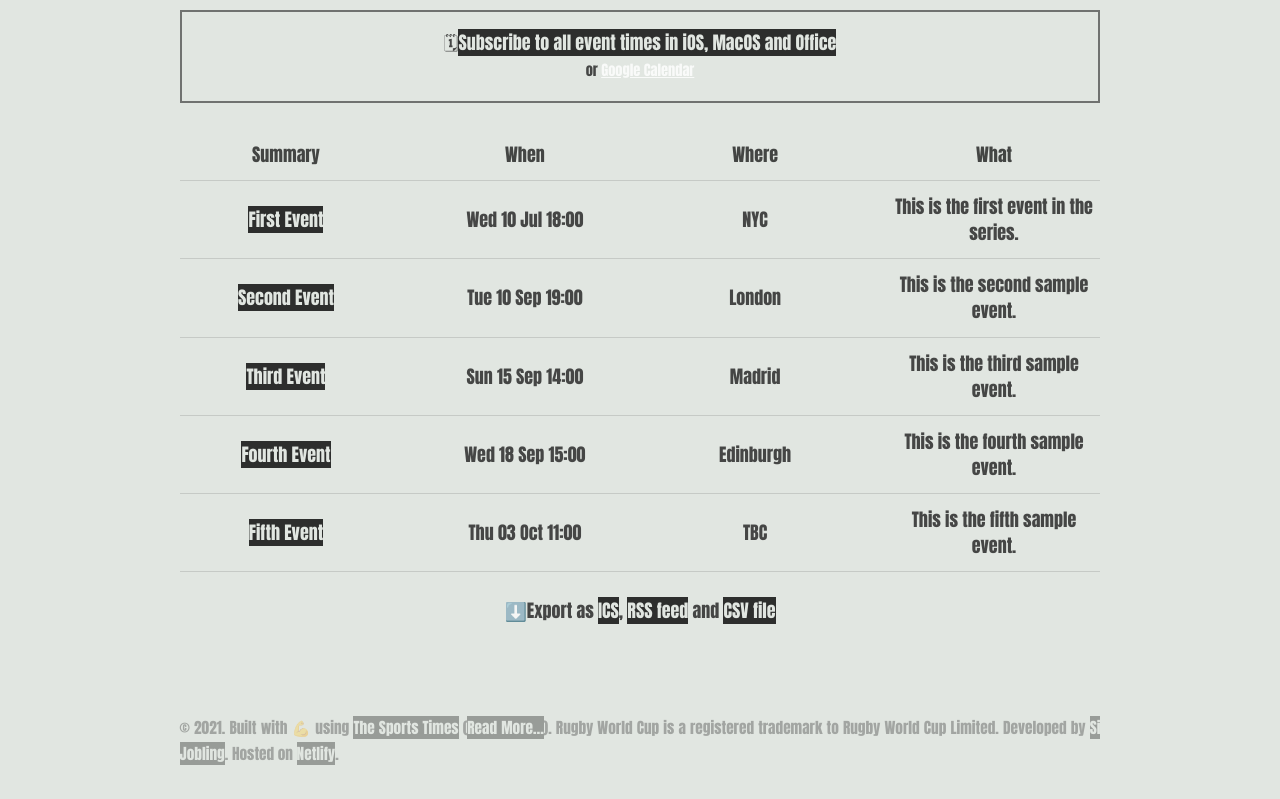
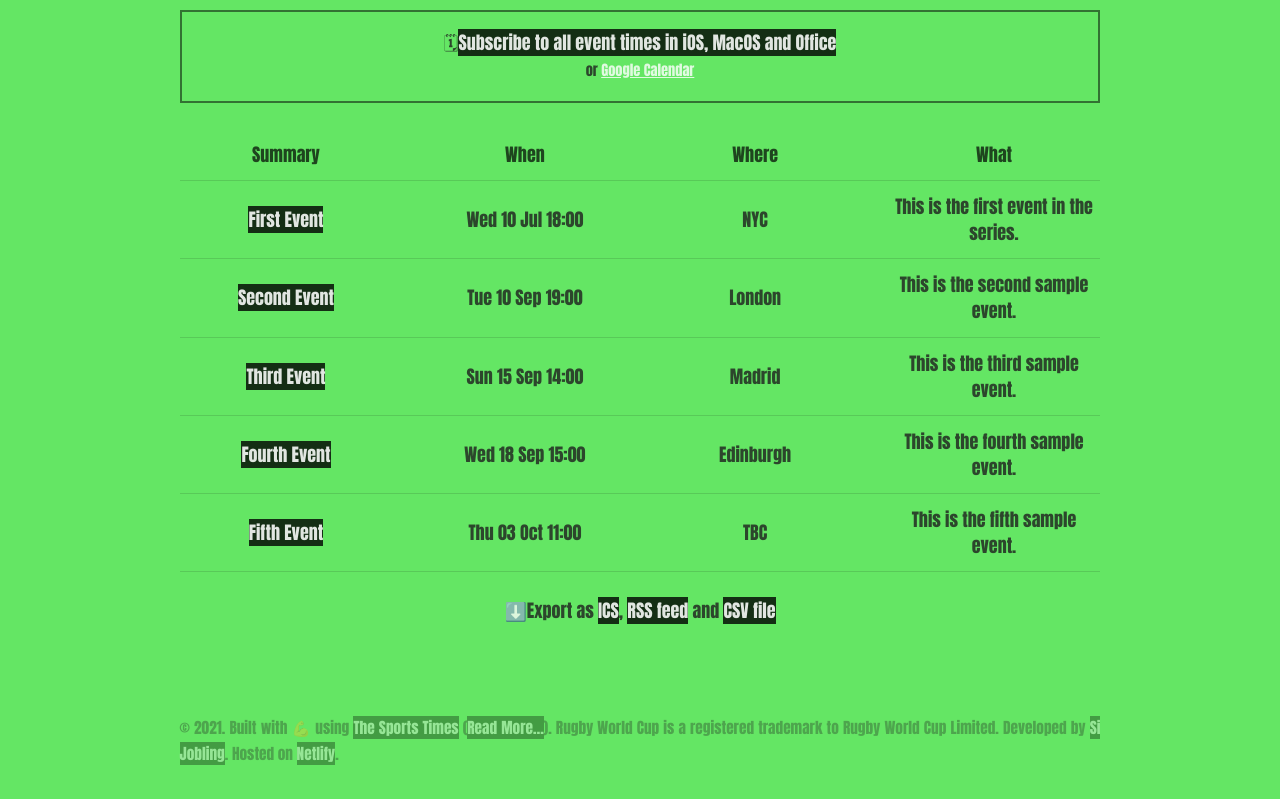
Before and after one commit to sportstimes/footballcal, a Gatsby site: page / in a window 1280 px wide. Shown: the part 183-982 px from the top of the page. Built offline with nearby package versions, Linux system fonts and the light colour scheme; Gatsby itself is replaced by a stand-in of ours; a web font is replaced by a local one.

Commit message:
Change page background

```diff
--- a/src/components/layout.css
+++ b/src/components/layout.css
@@ -203,7 +203,7 @@ html {
 }
 body {
   text-align: center;
-  background: rgb(225, 230, 225);
+  background: rgb(100, 230, 100);
   color: rgba(30, 30, 30, 0.8);
   font-family: Impact, Helvetica, sans-serif;
   font-weight: normal;
```
